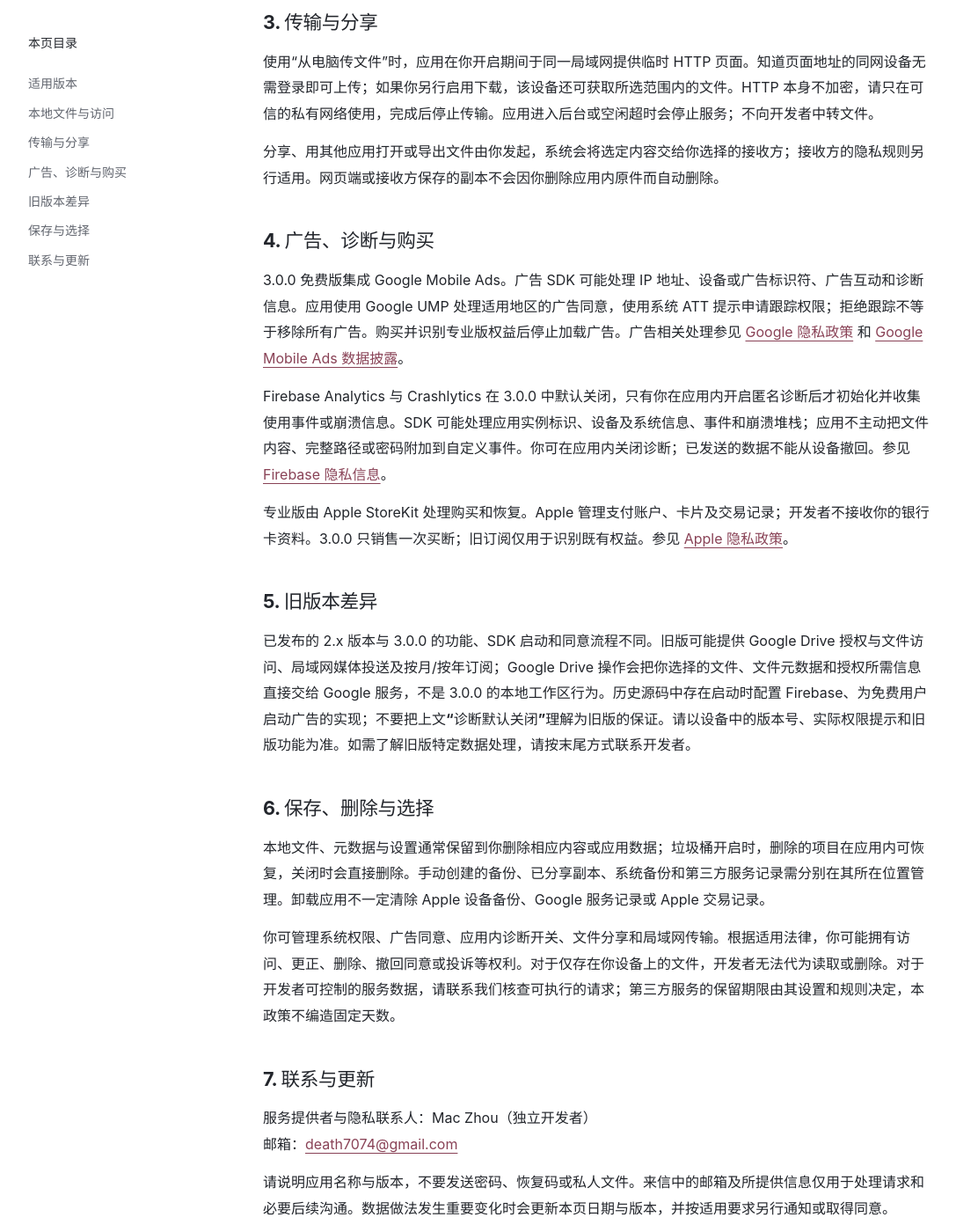
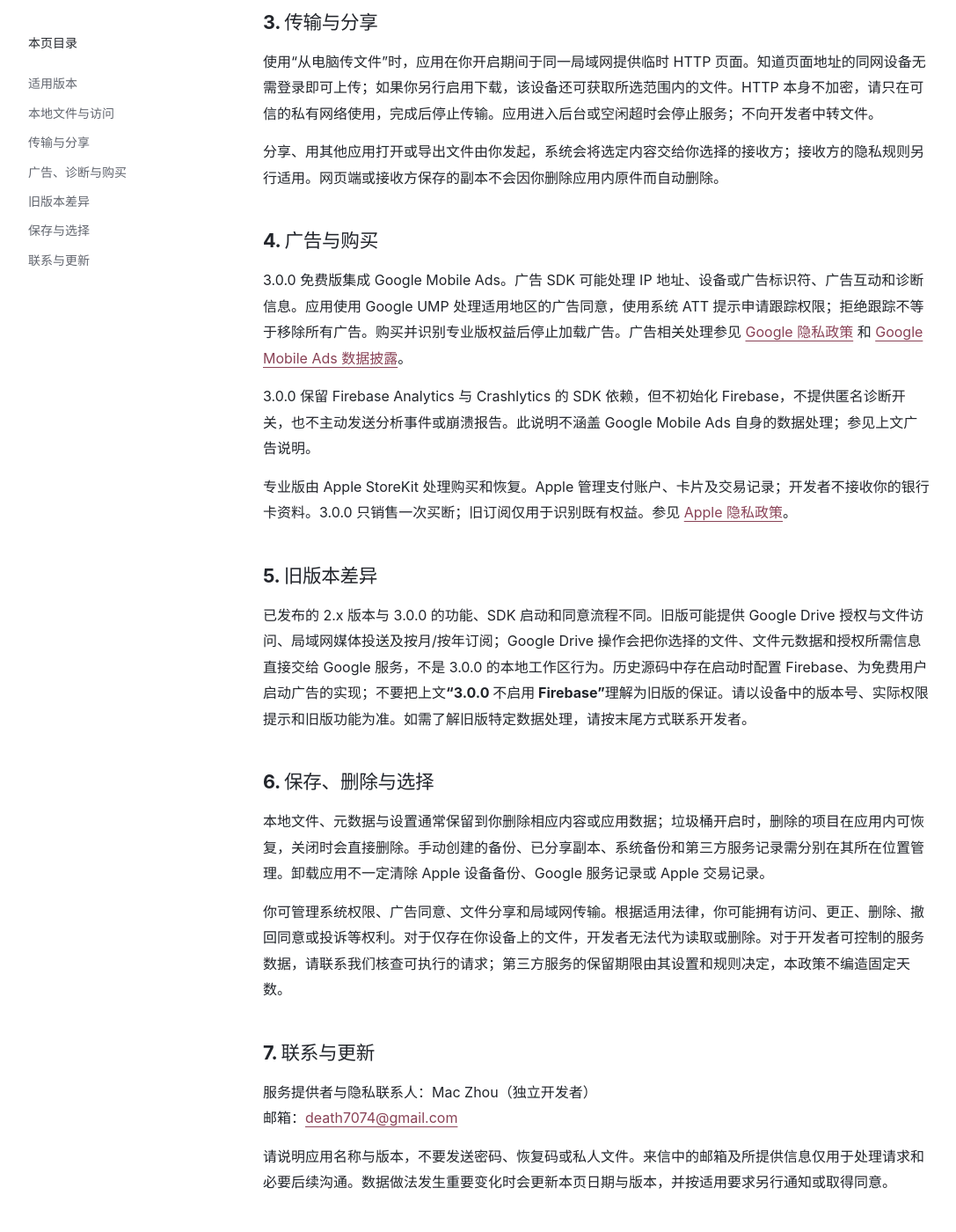
Before and after one commit to Kumamon7074/app.github.io, a Jekyll site: the page built from _policies/folder-zh.md, in a window 1280 px wide and 1400 px high, scrolled down 1080 px. Shown: the whole window at 88% size, without its empty margins (48-1135 px from the left). Built offline with Jekyll 4.4.1, drawn with Linux system fonts in a browser that asks for light colours; some of the changed text lies outside the part shown.

Commit message:
Update Folder privacy policy for diagnostics removal

```diff
--- a/_policies/folder-zh.md
+++ b/_policies/folder-zh.md
@@ -8,11 +8,11 @@
 translation: /en/app/folder/privacy/
 sections: folder_policy_sections
 updated: "2026-09-13"
-policy_version: "1.0"
-description: 文件夹如何处理本地文件、局域网传输、广告和诊断数据。
+policy_version: "1.1"
+description: 文件夹如何处理本地文件、局域网传输、广告与购买。
 ---
 <div class="summary-box" markdown="1">
-**简要说明**：3.0.0 的文件工作区以设备本地存储为主；只有你主动分享、开启局域网传输或授权系统/第三方服务时，相关数据才会离开设备。免费版使用广告；Firebase 分析与崩溃诊断默认关闭，须在应用内主动开启。旧版本可能包含 Google Drive 和不同的收集流程，请阅读下文版本说明。
+**简要说明**：3.0.0 的文件工作区以设备本地存储为主；只有你主动分享、开启局域网传输或授权系统/第三方服务时，相关数据才会离开设备。免费版使用广告；应用不启用 Firebase 分析或崩溃诊断。旧版本可能包含 Google Drive 和不同的收集流程，请阅读下文版本说明。
 </div>
 
 ## 1. 适用范围 {#scope}
@@ -31,23 +31,23 @@
 
 分享、用其他应用打开或导出文件由你发起，系统会将选定内容交给你选择的接收方；接收方的隐私规则另行适用。网页端或接收方保存的副本不会因你删除应用内原件而自动删除。
 
-## 4. 广告、诊断与购买 {#services}
+## 4. 广告与购买 {#services}
 
 3.0.0 免费版集成 Google Mobile Ads。广告 SDK 可能处理 IP 地址、设备或广告标识符、广告互动和诊断信息。应用使用 Google UMP 处理适用地区的广告同意，使用系统 ATT 提示申请跟踪权限；拒绝跟踪不等于移除所有广告。购买并识别专业版权益后停止加载广告。广告相关处理参见 [Google 隐私政策](https://policies.google.com/privacy) 和 [Google Mobile Ads 数据披露](https://developers.google.com/admob/ios/privacy/data-disclosure)。
 
-Firebase Analytics 与 Crashlytics 在 3.0.0 中默认关闭，只有你在应用内开启匿名诊断后才初始化并收集使用事件或崩溃信息。SDK 可能处理应用实例标识、设备及系统信息、事件和崩溃堆栈；应用不主动把文件内容、完整路径或密码附加到自定义事件。你可在应用内关闭诊断；已发送的数据不能从设备撤回。参见 [Firebase 隐私信息](https://firebase.google.com/support/privacy)。
+3.0.0 保留 Firebase Analytics 与 Crashlytics 的 SDK 依赖，但不初始化 Firebase，不提供匿名诊断开关，也不主动发送分析事件或崩溃报告。此说明不涵盖 Google Mobile Ads 自身的数据处理；参见上文广告说明。
 
 专业版由 Apple StoreKit 处理购买和恢复。Apple 管理支付账户、卡片及交易记录；开发者不接收你的银行卡资料。3.0.0 只销售一次买断；旧订阅仅用于识别既有权益。参见 [Apple 隐私政策](https://www.apple.com/legal/privacy/)。
 
 ## 5. 旧版本差异 {#legacy}
 
-已发布的 2.x 版本与 3.0.0 的功能、SDK 启动和同意流程不同。旧版可能提供 Google Drive 授权与文件访问、局域网媒体投送及按月/按年订阅；Google Drive 操作会把你选择的文件、文件元数据和授权所需信息直接交给 Google 服务，不是 3.0.0 的本地工作区行为。历史源码中存在启动时配置 Firebase、为免费用户启动广告的实现；**不要把上文“诊断默认关闭”理解为旧版的保证**。请以设备中的版本号、实际权限提示和旧版功能为准。如需了解旧版特定数据处理，请按末尾方式联系开发者。
+已发布的 2.x 版本与 3.0.0 的功能、SDK 启动和同意流程不同。旧版可能提供 Google Drive 授权与文件访问、局域网媒体投送及按月/按年订阅；Google Drive 操作会把你选择的文件、文件元数据和授权所需信息直接交给 Google 服务，不是 3.0.0 的本地工作区行为。历史源码中存在启动时配置 Firebase、为免费用户启动广告的实现；**不要把上文“3.0.0 不启用 Firebase”理解为旧版的保证**。请以设备中的版本号、实际权限提示和旧版功能为准。如需了解旧版特定数据处理，请按末尾方式联系开发者。
 
 ## 6. 保存、删除与选择 {#retention}
 
 本地文件、元数据与设置通常保留到你删除相应内容或应用数据；垃圾桶开启时，删除的项目在应用内可恢复，关闭时会直接删除。手动创建的备份、已分享副本、系统备份和第三方服务记录需分别在其所在位置管理。卸载应用不一定清除 Apple 设备备份、Google 服务记录或 Apple 交易记录。
 
-你可管理系统权限、广告同意、应用内诊断开关、文件分享和局域网传输。根据适用法律，你可能拥有访问、更正、删除、撤回同意或投诉等权利。对于仅存在你设备上的文件，开发者无法代为读取或删除。对于开发者可控制的服务数据，请联系我们核查可执行的请求；第三方服务的保留期限由其设置和规则决定，本政策不编造固定天数。
+你可管理系统权限、广告同意、文件分享和局域网传输。根据适用法律，你可能拥有访问、更正、删除、撤回同意或投诉等权利。对于仅存在你设备上的文件，开发者无法代为读取或删除。对于开发者可控制的服务数据，请联系我们核查可执行的请求；第三方服务的保留期限由其设置和规则决定，本政策不编造固定天数。
 
 ## 7. 联系与更新 {#contact}
 
```
Also changed, not shown: _policies/folder-en.md (+7 -7 lines), docs/privacy-inventory.md (+2 -2 lines), CHANGELOG.md, README.md.
